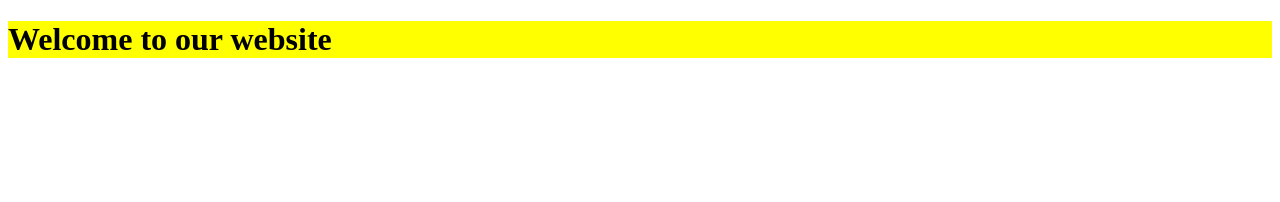
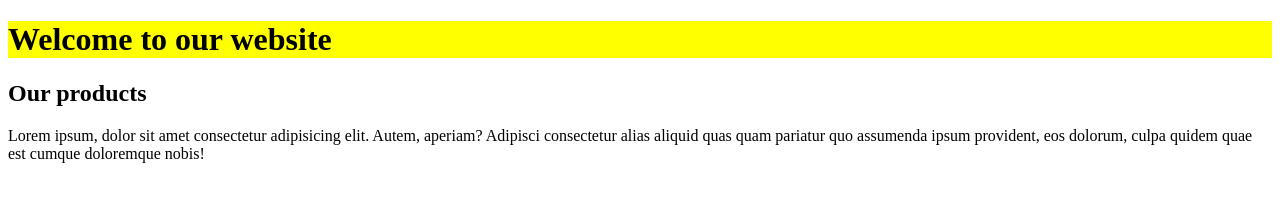
Before and after one commit to Murodil04/onlinestore, a plain HTML site: page index.html in a window 1280 px wide. Drawn offline with Linux system fonts and the light colour scheme.

Commit message:
i added new main tag to index.html

```diff
--- a/index.html
+++ b/index.html
@@ -10,5 +10,13 @@
     <header>
         <h1>Welcome to our website</h1>
     </header>
+    <main>
+        <div class="container">
+            <h2>Our products</h2>
+            <p>
+                Lorem ipsum, dolor sit amet consectetur adipisicing elit. Autem, aperiam? Adipisci consectetur alias aliquid quas quam pariatur quo assumenda ipsum provident, eos dolorum, culpa quidem quae est cumque doloremque nobis!
+            </p>
+        </div>
+    </main>
 </body>
 </html>
```
